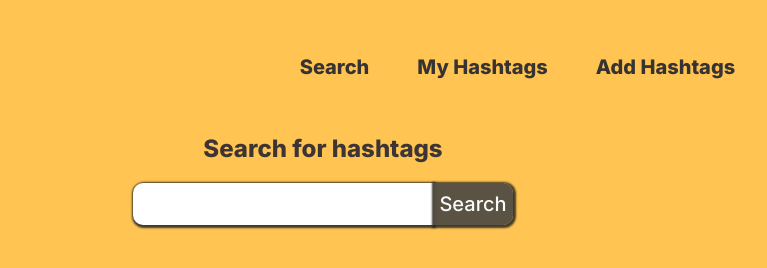
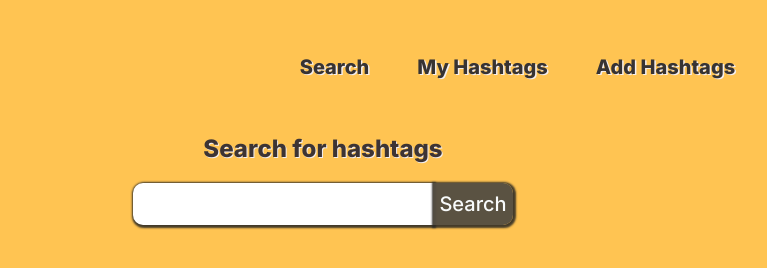
Before and after one commit to George-xixi/hashtify, a React app: page /search in a window 1280 px wide. Shown: the full height of the page, 317-1084 px from the left. Built offline with nearby package versions, Linux system fonts and the light colour scheme.

Commit message:
Added text shadow to navbar, search heading and alert message

```diff
--- a/src/components/Navbar.js
+++ b/src/components/Navbar.js
@@ -10,7 +10,6 @@ const Navbar = ({ userID, onLogout }) => {
       <Link to="/">
         <img src={logo} className="logo" alt="logo" />
       </Link>
-
       <ul className="navbar-links">
         <li className="narbar-links__item">
           <Link className="narbar-links__text" to="/search">
--- a/src/styles/alert.scss
+++ b/src/styles/alert.scss
@@ -2,6 +2,7 @@
 
 .alert-success {
   color: rgb(9, 103, 24);
+  text-shadow: 1px 1px #e6d8d8;
 }
 
 .alert-error {
--- a/src/styles/navbar.scss
+++ b/src/styles/navbar.scss
@@ -7,6 +7,7 @@
   grid-template-columns: 1fr 2fr 0.5fr;
   padding-top: 10px;
   font-weight:800;
+  text-shadow: 1.5px 1px #f4eeee;
 }
 
 .logo {
--- a/src/styles/search.scss
+++ b/src/styles/search.scss
@@ -2,6 +2,7 @@
 
 .search {
   @include v.center-items;
+  text-shadow: 1px 1px #f4eeee;
   .search-form > form {
     @include v.center-items;
     *{
```
